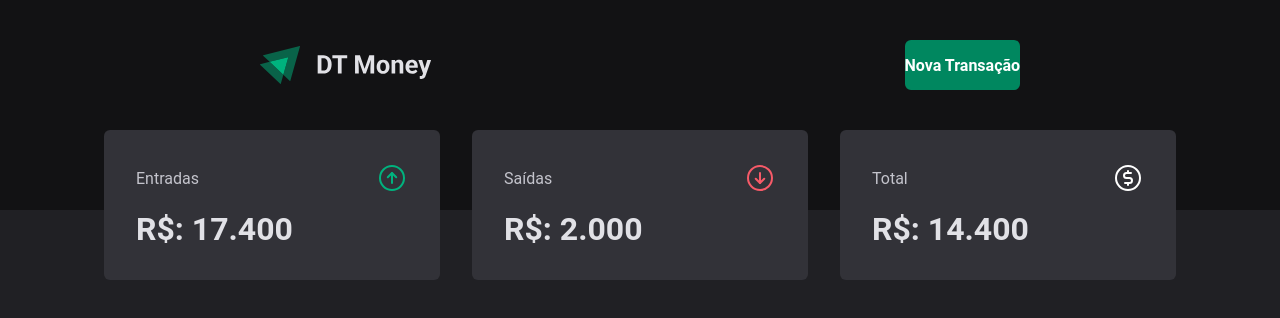
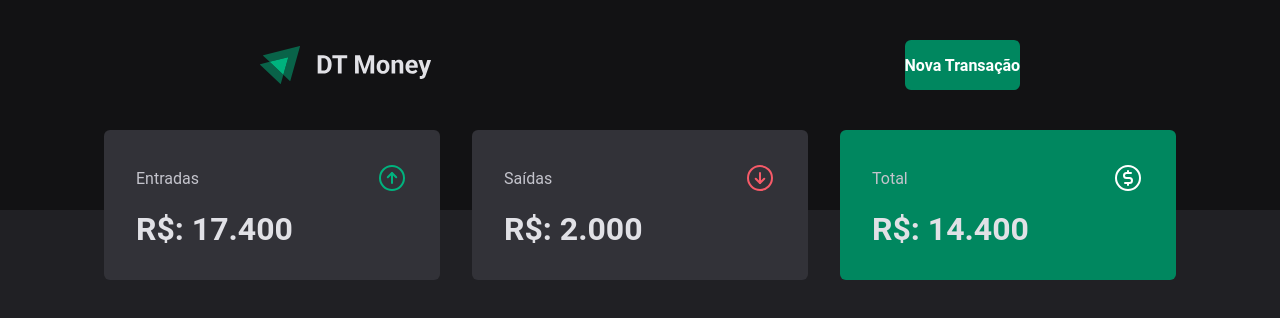
Before and after one commit to ReinaldoARamos/Dt-Money_ignite_03, a React (Vite) app: page / in a window 1280 px wide. Shown: the top 318 px of the page. Built offline with nearby package versions, Linux system fonts and the light colour scheme.

Commit message:
criando uma interface para colocar as variações de cores e caso tenha a variável variante ele muda para a cor desejada

```diff
--- a/src/Components/Summary/index.tsx
+++ b/src/Components/Summary/index.tsx
@@ -24,7 +24,7 @@ export function Summary() {
         <strong>R$: 2.000</strong>
       </SummaryCard>
 
-      <SummaryCard>
+      <SummaryCard variant="green">
         <header>
           <span>Total</span>
           <CurrencyCircleDollar size={32} color="#fff" />
--- a/src/Components/Summary/style.ts
+++ b/src/Components/Summary/style.ts
@@ -1,4 +1,8 @@
-import styled from "styled-components";
+import styled, { css } from "styled-components";
+
+interface SummaryCardProps {
+    variant?: 'green'
+}
 
 export const SummaryContainer = styled.section`
   width: 100%;
@@ -12,7 +16,7 @@ export const SummaryContainer = styled.section`
   margin-top: -5rem;
 `;
 
-export const SummaryCard = styled.div`
+export const SummaryCard = styled.div<SummaryCardProps>`
   background: ${(props) => props.theme["gray-600"]};
   border-radius: 6px;
   padding: 2rem;
@@ -29,4 +33,8 @@ export const SummaryCard = styled.div`
     margin-top: 1rem;
     font-size: 2rem;
   }
+
+  ${props => props.variant === 'green' && css`
+  background: ${(props) => props.theme["green-500"]};
+  ` }
 `;
```
